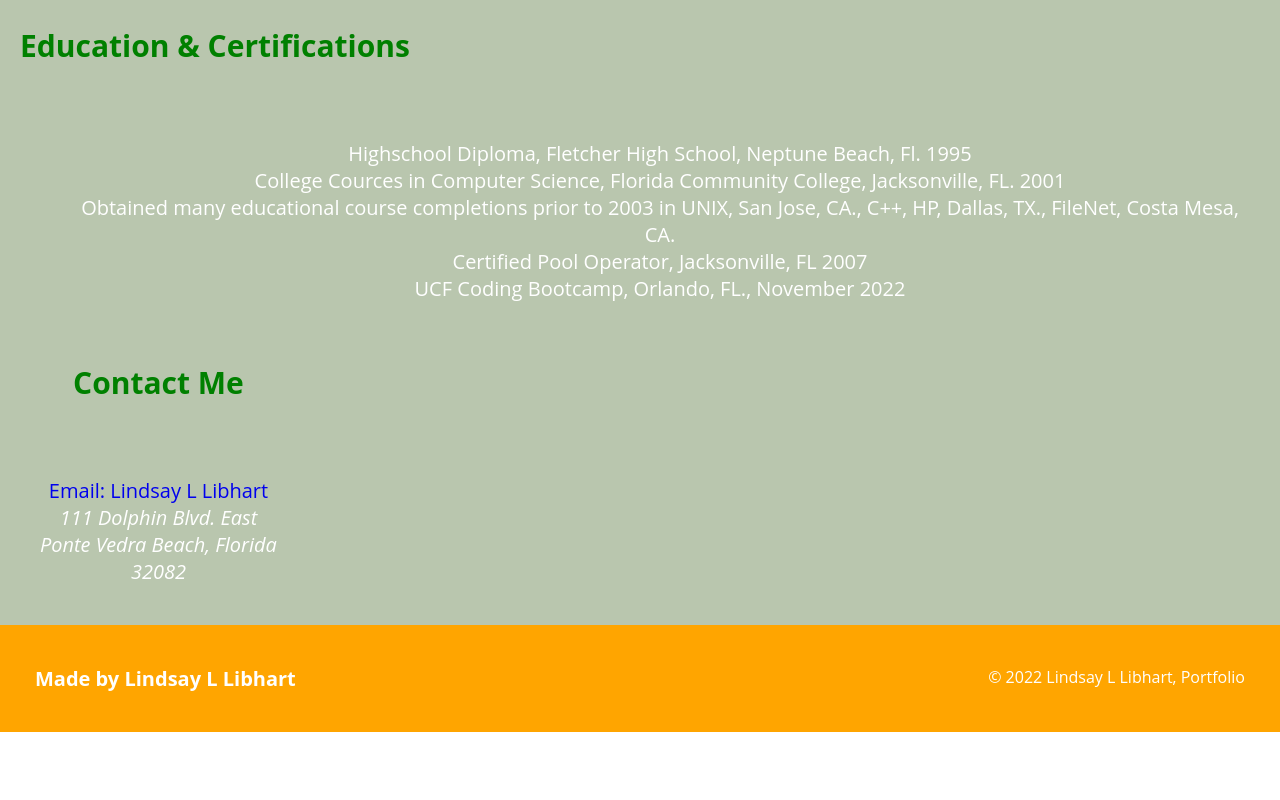
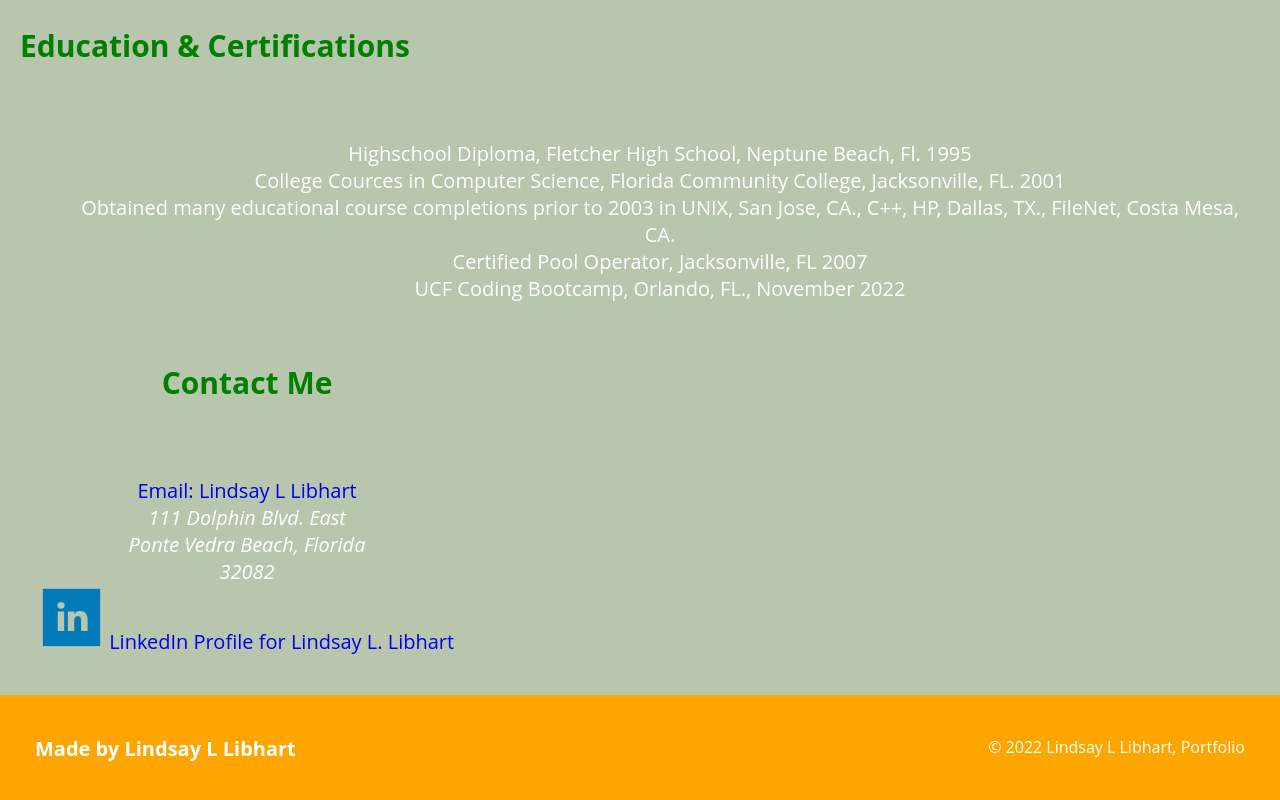
Before and after one commit to LibhartLL/LLLPortfolio, a plain HTML site: page index.html in a window 1280 px wide. Shown: the part 2733-3533 px from the top of the page. Before the commit the page ends 3465 px from the top, so only its background shows below. Drawn offline with Linux system fonts and the light colour scheme.

Commit message:
edited README.md

```diff
--- a/index.html
+++ b/index.html
@@ -5,6 +5,7 @@
     <meta charset="UTF-8" />
     <link rel="stylesheet" href="./assets/css/style.css">
     <title>LLL Portfolio</title>
+    <meta name="keywords" content="LLL, LLLDeveloper, LLLportfolio, student-portfolio, Lindsay-Libhart" />
   </head>
   <body>
     <!-- navigation tags - block level element -->
@@ -208,6 +209,8 @@
         <address>111 Dolphin Blvd. East<br>
         Ponte Vedra Beach, Florida<br>
         32082</address>
+        <img src="./assets/images/linkedin logo.png" alt="image of linkedIn logo" />
+        <a href="https://www.linkedin.com/in/lindsay-libhart-74453a238"> LinkedIn Profile for Lindsay L. Libhart</a>
       </div>
     </main>
     <!-- contact me section end -->
```
Also changed, not shown: 2 other files.
